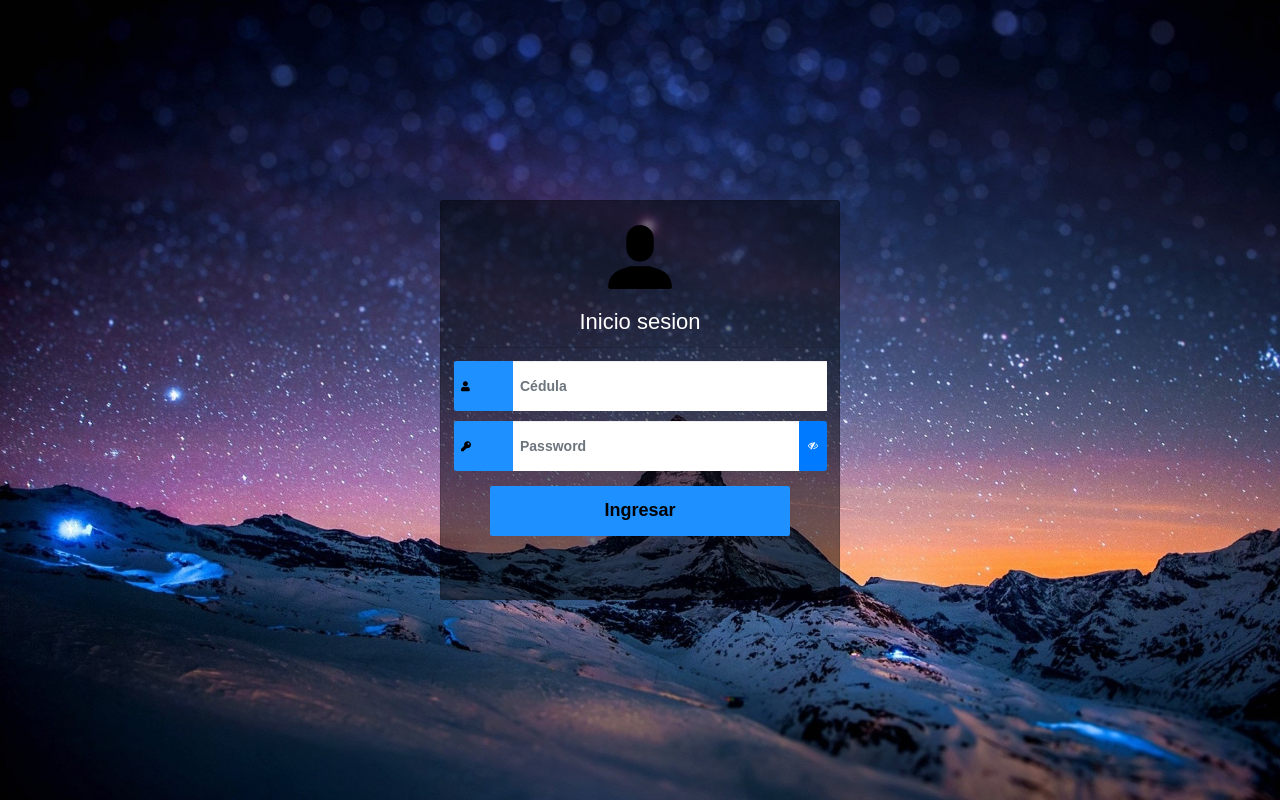
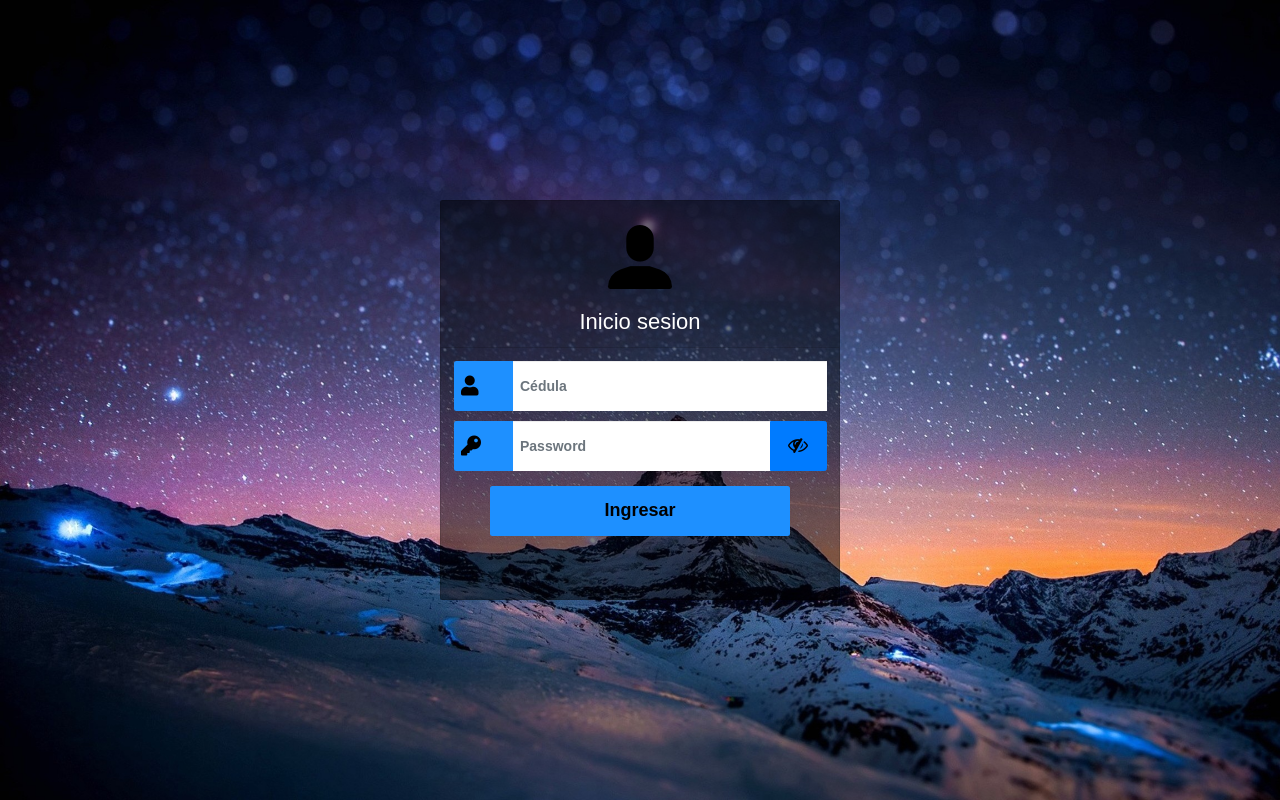
Before and after one commit to Gus2730/TareaProgra3, a Vue app in the folder tareaprogra3/: page / in a window 1280 px wide. Built offline with nearby package versions, Linux system fonts and the light colour scheme; a web font is replaced by a local one.

Commit message:
Cambios en el style1

```diff
--- a/tareaprogra3/src/css/style1.css
+++ b/tareaprogra3/src/css/style1.css
@@ -38,6 +38,15 @@ body {
   background-color: dodgerblue;
   color: black;
   border: 0 !important;
+  font-size:20px;
+}
+.input-group-append span {
+  width: 40px;
+  height: 50;
+  /* background-color: dodgerblue; */
+  color: black;
+  border: 0 !important;
+  font-size:20px;
 }
 .form-control{
   width: 30;
```
